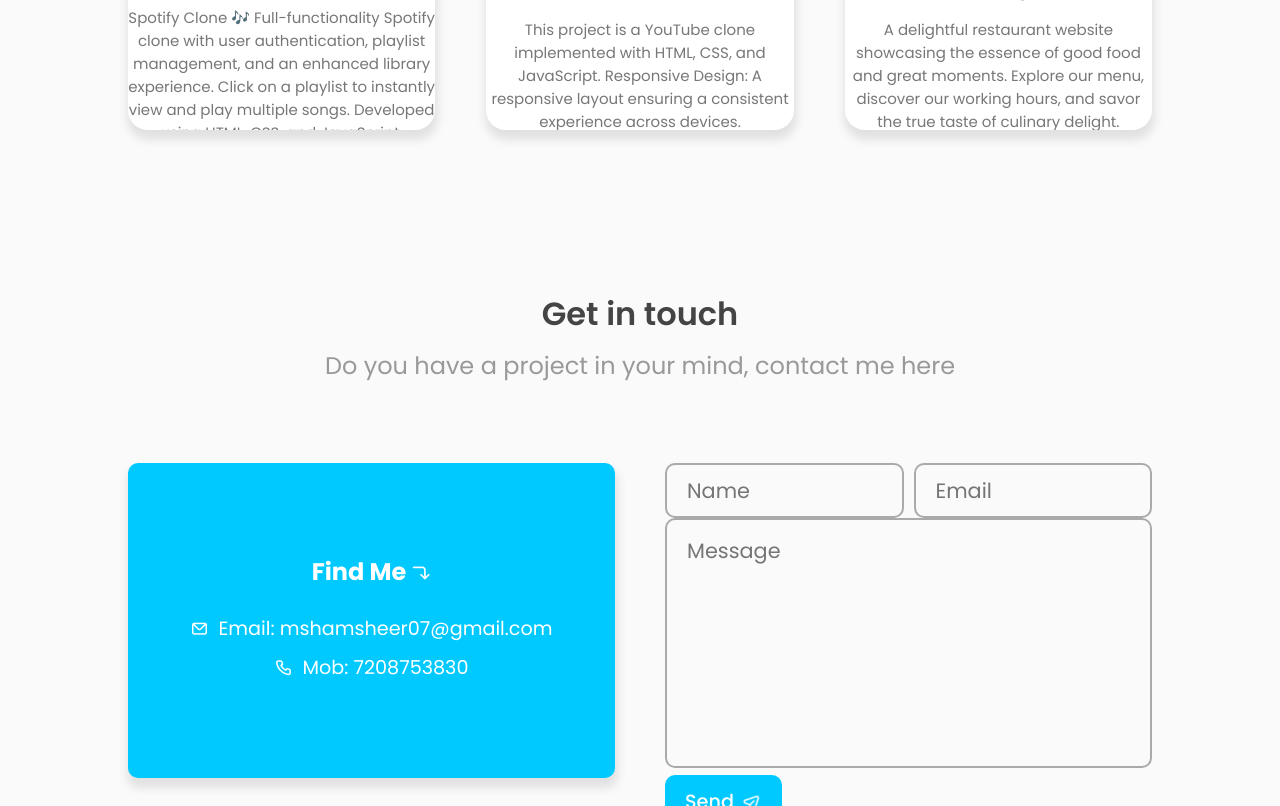
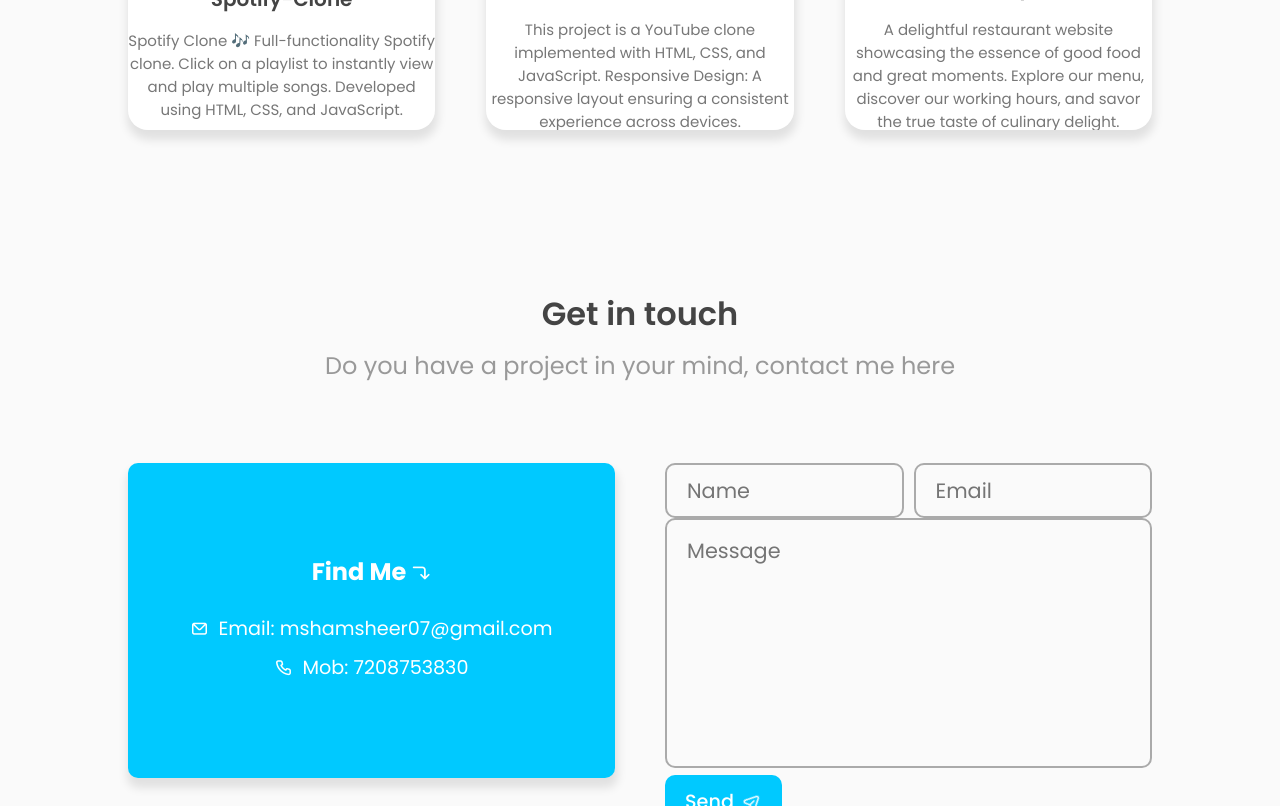
Before and after one commit to mshamsheer/mPortfolio, a plain HTML site: page index.html in a window 1280 px wide. Shown: the part 1792-2598 px from the top of the page. Drawn offline with nearby package versions, Linux system fonts and the light colour scheme.

Commit message:
second commit

```diff
--- a/index.html
+++ b/index.html
@@ -178,17 +178,15 @@
                         </a>
 
                         <h3>Spotify-Clone</h3>
-                        <label>Spotify Clone 🎶 Full-functionality Spotify clone with user authentication, playlist
-                            management, and an enhanced library experience. Click on a playlist to instantly view and
-                            play multiple songs. Developed using HTML, CSS, and JavaScript.</label>
+                        <label>Spotify Clone 🎶 Full-functionality Spotify clone. Click on a playlist to instantly view and play multiple songs. Developed using HTML, CSS, and JavaScript.
+                        </label>
                     </div>
                     <div class="project-box">
                         <a href="https://github.com/mshamsheer/YouTube-Clone" target="_blank">
                             <i class="uil uil-github"></i>
                         </a>
                         <h3>YouTube-Clone</h3>
-                        <label>This project is a YouTube clone implemented with HTML, CSS, and JavaScript. Responsive
-                            Design: A responsive layout ensuring a consistent experience across devices.
+                        <label>This project is a YouTube clone implemented with HTML, CSS, and JavaScript. Responsive Design: A responsive layout ensuring a consistent experience across devices.
                         </label>
                     </div>
                     <div class="project-box">
```
